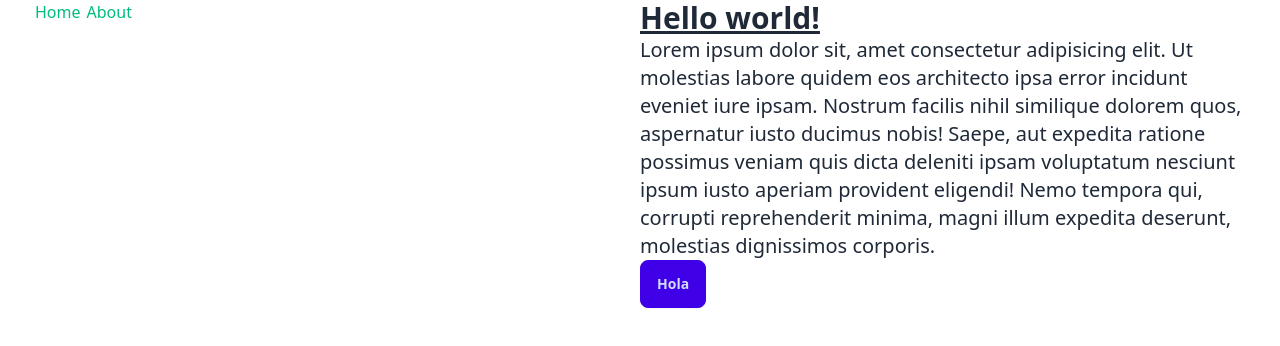
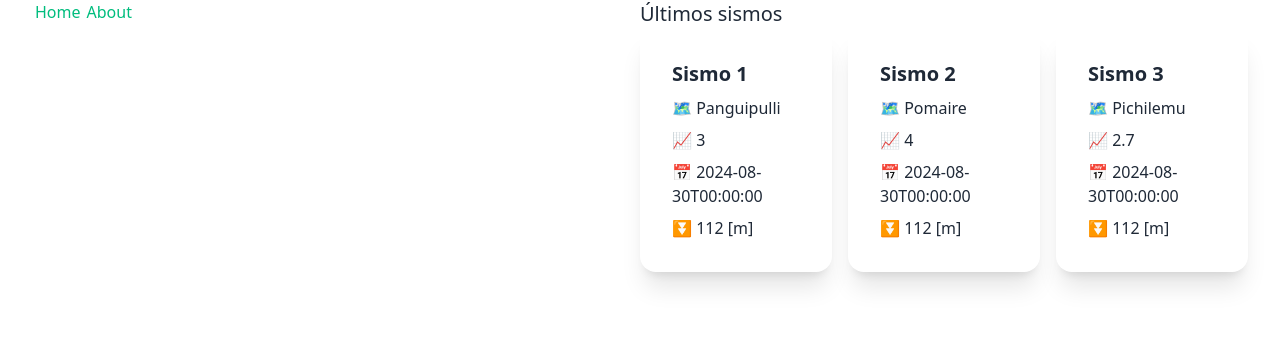
Before and after one commit to digivoro/g5-mvc, a Vue app in the folder frontend/: page / in a window 1280 px wide. Shown: the top 346 px of the page. Built offline with nearby package versions, Linux system fonts and the light colour scheme.

Commit message:
feat: agrego tarjetas sismos a HomeView

```diff
--- /dev/null
+++ b/frontend/src/components/QuakeCard.vue
@@ -0,0 +1,17 @@
+<script setup>
+defineProps({
+  quakeData: Object,
+});
+</script>
+
+<template>
+  <div class="card bg-primary-100 shadow-xl">
+    <div class="card-body">
+      <h2 class="card-title">Sismo {{ quakeData.id }}</h2>
+      <p>🗺️ {{ quakeData.localidad }}</p>
+      <p>📈 {{ quakeData.magnitud }}</p>
+      <p>📅 {{ quakeData.fecha }}</p>
+      <p>⏬ {{ quakeData.profundidad }} [m]</p>
+    </div>
+  </div>
+</template>
--- a/frontend/src/components/TheWelcome.vue
+++ /dev/null
@@ -1,88 +0,0 @@
-<script setup>
-import WelcomeItem from './WelcomeItem.vue'
-import DocumentationIcon from './icons/IconDocumentation.vue'
-import ToolingIcon from './icons/IconTooling.vue'
-import EcosystemIcon from './icons/IconEcosystem.vue'
-import CommunityIcon from './icons/IconCommunity.vue'
-import SupportIcon from './icons/IconSupport.vue'
-</script>
-
-<template>
-  <WelcomeItem>
-    <template #icon>
-      <DocumentationIcon />
-    </template>
-    <template #heading>Documentation</template>
-
-    Vue’s
-    <a href="https://vuejs.org/" target="_blank" rel="noopener">official documentation</a>
-    provides you with all information you need to get started.
-  </WelcomeItem>
-
-  <WelcomeItem>
-    <template #icon>
-      <ToolingIcon />
-    </template>
-    <template #heading>Tooling</template>
-
-    This project is served and bundled with
-    <a href="https://vitejs.dev/guide/features.html" target="_blank" rel="noopener">Vite</a>. The
-    recommended IDE setup is
-    <a href="https://code.visualstudio.com/" target="_blank" rel="noopener">VSCode</a> +
-    <a href="https://github.com/johnsoncodehk/volar" target="_blank" rel="noopener">Volar</a>. If
-    you need to test your components and web pages, check out
-    <a href="https://www.cypress.io/" target="_blank" rel="noopener">Cypress</a> and
-    <a href="https://on.cypress.io/component" target="_blank" rel="noopener"
-      >Cypress Component Testing</a
-    >.
-
-    <br />
-
-    More instructions are available in <code>README.md</code>.
-  </WelcomeItem>
-
-  <WelcomeItem>
-    <template #icon>
-      <EcosystemIcon />
-    </template>
-    <template #heading>Ecosystem</template>
-
-    Get official tools and libraries for your project:
-    <a href="https://pinia.vuejs.org/" target="_blank" rel="noopener">Pinia</a>,
-    <a href="https://router.vuejs.org/" target="_blank" rel="noopener">Vue Router</a>,
-    <a href="https://test-utils.vuejs.org/" target="_blank" rel="noopener">Vue Test Utils</a>, and
-    <a href="https://github.com/vuejs/devtools" target="_blank" rel="noopener">Vue Dev Tools</a>. If
-    you need more resources, we suggest paying
-    <a href="https://github.com/vuejs/awesome-vue" target="_blank" rel="noopener">Awesome Vue</a>
-    a visit.
-  </WelcomeItem>
-
-  <WelcomeItem>
-    <template #icon>
-      <CommunityIcon />
-    </template>
-    <template #heading>Community</template>
-
-    Got stuck? Ask your question on
-    <a href="https://chat.vuejs.org" target="_blank" rel="noopener">Vue Land</a>, our official
-    Discord server, or
-    <a href="https://stackoverflow.com/questions/tagged/vue.js" target="_blank" rel="noopener"
-      >StackOverflow</a
-    >. You should also subscribe to
-    <a href="https://news.vuejs.org" target="_blank" rel="noopener">our mailing list</a> and follow
-    the official
-    <a href="https://twitter.com/vuejs" target="_blank" rel="noopener">@vuejs</a>
-    twitter account for latest news in the Vue world.
-  </WelcomeItem>
-
-  <WelcomeItem>
-    <template #icon>
-      <SupportIcon />
-    </template>
-    <template #heading>Support Vue</template>
-
-    As an independent project, Vue relies on community backing for its sustainability. You can help
-    us by
-    <a href="https://vuejs.org/sponsor/" target="_blank" rel="noopener">becoming a sponsor</a>.
-  </WelcomeItem>
-</template>
--- a/frontend/src/views/HomeView.vue
+++ b/frontend/src/views/HomeView.vue
@@ -1,17 +1,41 @@
-<script setup></script>
+<script setup>
+import QuakeCard from "@/components/QuakeCard.vue";
+
+const recentQuakes = [
+  {
+    id: 1,
+    localidad: "Panguipulli",
+    fecha: "2024-08-30T00:00:00",
+    profundidad: 112.0,
+    magnitud: 3.0,
+  },
+  {
+    id: 2,
+    localidad: "Pomaire",
+    fecha: "2024-08-30T00:00:00",
+    profundidad: 112.0,
+    magnitud: 4.0,
+  },
+  {
+    id: 3,
+    localidad: "Pichilemu",
+    fecha: "2024-08-30T00:00:00",
+    profundidad: 112.0,
+    magnitud: 2.7,
+  },
+];
+</script>
 
 <template>
   <main>
-    <h1 class="text-3xl font-bold underline">Hello world!</h1>
-    <h2 class="text-xl">
-      Lorem ipsum dolor sit, amet consectetur adipisicing elit. Ut molestias
-      labore quidem eos architecto ipsa error incidunt eveniet iure ipsam.
-      Nostrum facilis nihil similique dolorem quos, aspernatur iusto ducimus
-      nobis! Saepe, aut expedita ratione possimus veniam quis dicta deleniti
-      ipsam voluptatum nesciunt ipsum iusto aperiam provident eligendi! Nemo
-      tempora qui, corrupti reprehenderit minima, magni illum expedita deserunt,
-      molestias dignissimos corporis.
-    </h2>
-    <button class="btn btn-active btn-primary">Hola</button>
+    <h2 class="text-xl">Últimos sismos</h2>
+
+    <div class="grid grid-cols-3 gap-4">
+      <QuakeCard
+        v-for="quake in recentQuakes"
+        :key="quake.id"
+        :quakeData="quake"
+      />
+    </div>
   </main>
 </template>
```
